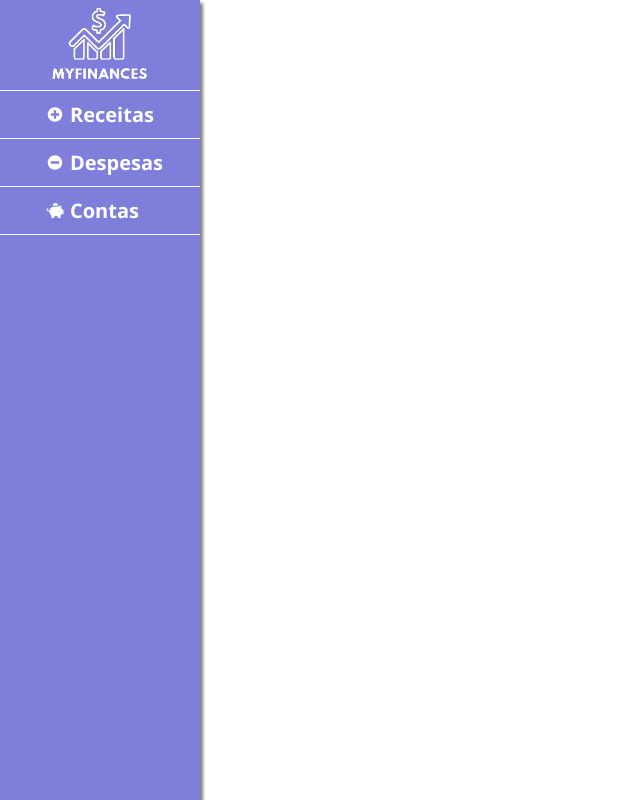
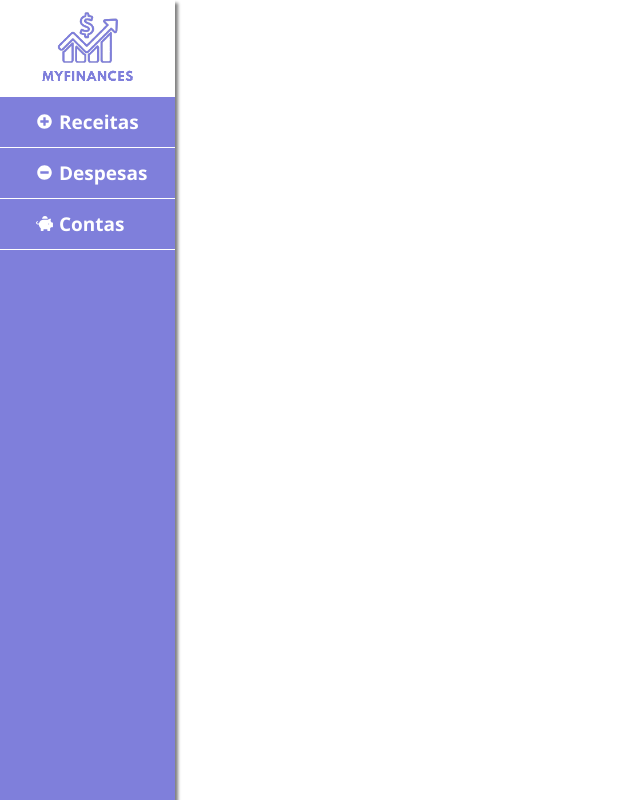
Before and after one commit to Huds0nAlve5/myfinances, a Next.js app: page / in a window 1280 px wide. Shown: the whole page, without its empty margins (0-640 px from the left). Built offline with nearby package versions, Linux system fonts and the light colour scheme.

Commit message:
ajustes no meta query do menu e adicionado meta query no index para ajustar tamanho do corpo

```diff
--- a/src/app/(index)/page.module.css
+++ b/src/app/(index)/page.module.css
@@ -6,4 +6,33 @@
 .centralizar_corpo{
     display: flex;
     justify-content: center;
+    margin-left: 8em;
+    height: 100vh;
 }
+
+/* 320px - 480px = mobile */
+/* Em mobile first não precisa de MQ */
+.centralizar_corpo{
+    margin-left: 8em;
+}
+
+  /* 480px - 768px = tablet */
+  @media (min-width: 480px) {
+    .centralizar_corpo{
+        margin-left: 100px;
+    }
+  }
+
+  /* 768px - 1024px = telas menores, laptops */
+  @media (min-width: 768px) {
+    .centralizar_corpo{
+        margin-left: 175px;
+    }
+  }
+
+  /* 1024px - 1200px = desktop */
+  @media (min-width: 1024px) {
+    .centralizar_corpo{
+        margin-left: 175px;
+    }
+  }
--- a/src/components/menu/menu.module.css
+++ b/src/components/menu/menu.module.css
@@ -40,7 +40,7 @@
 }
 
 .menu li{
-    padding: 10px 5px;
+    padding: 15px 5px;
     border-bottom: 1px solid white;
     transition: 0.7s;
 }
@@ -52,193 +52,53 @@
 }
 
 .menu_icon{
-    height: 15px;
+    height: 12px;
     margin-right: 5px;
 }
 
 /* 480px - 768px = tablet */
 @media (min-width: 480px) {
-    .link{
-        text-decoration: none;
-        color: inherit;
-    }
-
     .menu{
-        position: fixed;
-        background-color:rgb(127, 127, 219);
         width: 100px;
         height: 100vh;
-        box-shadow: 3px 3px 3px gray;
-    }
-    .menu ul{
-        list-style: none;
-        margin: 0px;
-        color: white;
-        font-size: 1em;
-        padding: 0px;
-        font-weight: 600;
-    }
-
-    .imageArea{
-        display: flex;
-        align-items: center;
-        justify-content: center;
-        border-bottom: 1px solid white;
-        padding: 1em;
-        background-image: url("../../../public/logo/logo1.png");
-        background-size: 6em;
-        background-repeat: no-repeat;
-        background-position: center;
-        height: 4em;
-        transition: 0.7s;
-    }
-
-    .imageArea:hover{
-        background-image: url("../../../public/logo/logo-inverso.png");
-        background-color: white;
-        transition: 0.7s;
-    }
-
-    .menu li{
-        padding: 10px 5px;
-        border-bottom: 1px solid white;
-        transition: 0.7s;
-    }
-
-    .menu li:hover{
-        background-color: white;
-        color: rgb(127, 127, 219);
-        transition: 0.7s;
     }
 
     .menu_icon{
-        height: 15px;
-        margin-right: 5px;
+        height: 13px;
     }
 }
 
   /* 768px - 1024px = telas menores, laptops */
 @media (min-width: 768px) {
-    .link{
-        text-decoration: none;
-        color: inherit;
+    .menu{
+        width: 175px;
+        height: 100vh;
     }
 
-    .menu{
-        position: fixed;
-        background-color:rgb(127, 127, 219);
-        width: 200px;
-        height: 100vh;
-        box-shadow: 3px 3px 3px gray;
-    }
-    .menu ul{
-        list-style: none;
-        margin: 0px;
-        color: white;
-        font-size: 20px;
-        padding: 0px;
-        font-weight: 600;
-    }
-
-    .imageArea{
-        display: flex;
-        align-items: center;
-        justify-content: center;
-        border-bottom: 1px solid white;
-        padding: 10px;
-        background-image: url("../../../public/logo/logo1.png");
-        background-size: 100px;
-        background-repeat: no-repeat;
-        background-position: center;
-        height: 70px;
-        transition: 0.7s;
-    }
-
-    .imageArea:hover{
-        background-image: url("../../../public/logo/logo-inverso.png");
-        background-color: white;
-        transition: 0.7s;
-    }
-
-
     .menu li{
-        text-indent: 40px;
-        padding: 10px 5px;
-        border-bottom: 1px solid white;
-        transition: 0.7s;
-    }
-
-    .menu li:hover{
-        background-color: white;
-        color: rgb(127, 127, 219);
-        transition: 0.7s;
+        padding: 12px 5px;
+        text-indent: 30px;
+        font-size: 19px;
     }
 
     .menu_icon{
         height: 15px;
-        margin-right: 5px;
     }
 }
 
   /* 1024px - 1200px = desktop */
 @media (min-width: 1024px) {
-    .link{
-        text-decoration: none;
-        color: inherit;
+    .menu{
+        width: 175px;
+        height: 100vh;
     }
 
-    .menu{
-        position: fixed;
-        background-color:rgb(127, 127, 219);
-        width: 200px;
-        height: 100vh;
-        box-shadow: 3px 3px 3px gray;
-    }
-    .menu ul{
-        list-style: none;
-        margin: 0px;
-        color: white;
-        font-size: 20px;
-        padding: 0px;
-        font-weight: 600;
-    }
-
-    .imageArea{
-        display: flex;
-        align-items: center;
-        justify-content: center;
-        border-bottom: 1px solid white;
-        padding: 10px;
-        background-image: url("../../../public/logo/logo1.png");
-        background-size: 100px;
-        background-repeat: no-repeat;
-        background-position: center;
-        height: 70px;
-        transition: 0.7s;
-    }
-
-    .imageArea:hover{
-        background-image: url("../../../public/logo/logo-inverso.png");
-        background-color: white;
-        transition: 0.7s;
-    }
-
-
     .menu li{
-        text-indent: 40px;
-        padding: 10px 5px;
-        border-bottom: 1px solid white;
-        transition: 0.7s;
-    }
-
-    .menu li:hover{
-        background-color: white;
-        color: rgb(127, 127, 219);
-        transition: 0.7s;
+        text-indent: 30px;
+        font-size: 19px;
     }
 
     .menu_icon{
         height: 15px;
-        margin-right: 5px;
     }
 }
```
